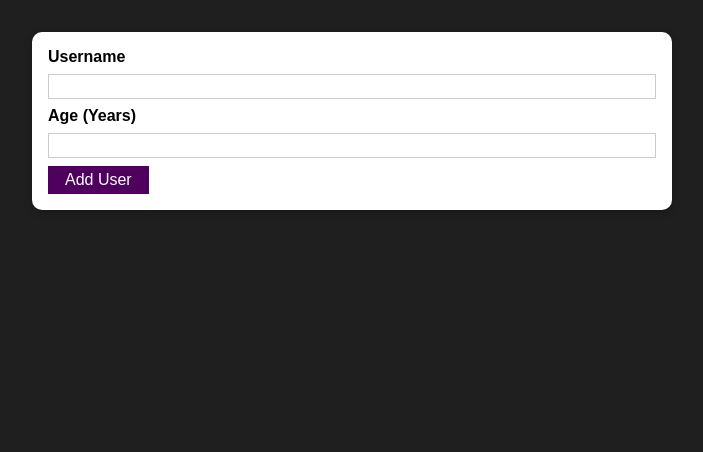
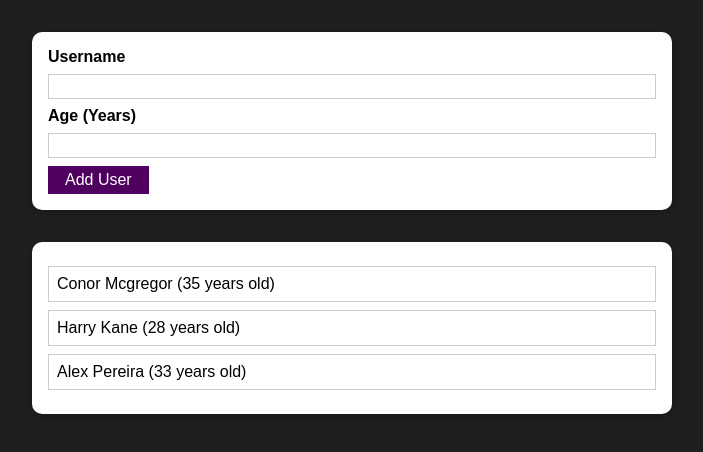
Before and after one commit to JaehyeonPaak/react-user-generator, a React (Create React App) app: page / in a window 1280 px wide. Shown: the top 452 px of the page, without its empty margins (288-991 px from the left). Built offline with nearby package versions, Linux system fonts and the light colour scheme.

Commit message:
feat: adding users list component and managing list of users

```diff
--- a/src/App.js
+++ b/src/App.js
@@ -1,10 +1,38 @@
-import React from 'react';
+import React, { useState } from 'react';
 import AddUser from './components/Users/AddUser.js';
+import UsersList from './components/Users/UsersList.js';
+
+const DUMMY_USERS = [
+  {
+    id: 'u1',
+    name: 'Conor Mcgregor',
+    age: 35
+  },
+  {
+    id: 'u2',
+    name: 'Harry Kane',
+    age: 28
+  },
+  {
+    id: 'u3',
+    name: 'Alex Pereira',
+    age: 33
+  }
+];
 
 function App() {
+  const [usersList, setUsersList] = useState(DUMMY_USERS);
+
+  const addUserHandler = (userName, userAge) => {
+    setUsersList((prevUsersList) => {
+      return [{ id: Math.random().toString(), name: userName, age: userAge }, ...prevUsersList];
+    });
+  };
+
   return (
     <div>
-      <AddUser></AddUser>
+      <AddUser onAddUser={addUserHandler}></AddUser>
+      <UsersList users={usersList}></UsersList>
     </div>
   );
 }
--- a/src/components/Users/AddUser.js
+++ b/src/components/Users/AddUser.js
@@ -18,8 +18,10 @@ const AddUser = (props) => {
             return;
         }
 
-        setEnteredUserName((prev) => '');
-        setEnteredAge((prev) => '');
+        props.onAddUser(enteredUserName, enteredAge);
+
+        setEnteredUserName('');
+        setEnteredAge('');
     };
 
     const usernameChangeHandler = (e) => {
--- /dev/null
+++ b/src/components/Users/UsersList.js
@@ -0,0 +1,20 @@
+import styles from './UsersList.module.css';
+import Card from '../UI/Card.js';
+
+const UsersList = (props) => {
+    return(
+        <Card className={styles.users}>
+            <ul>
+                {props.users.map((user) => {
+                    return (
+                        <li key={user.id}>
+                            {user.name} ({user.age} years old)
+                        </li>
+                    );
+                })}
+            </ul>
+        </Card>
+    );
+};
+
+export default UsersList;
--- /dev/null
+++ b/src/components/Users/UsersList.module.css
@@ -0,0 +1,16 @@
+.users {
+    margin: 2rem auto;
+    width: 90%;
+    max-width: 40rem;
+  }
+
+  .users ul {
+    list-style: none;
+    padding: 1rem;
+  }
+
+  .users li {
+    border: 1px solid #ccc;
+    margin: 0.5rem 0;
+    padding: 0.5rem;
+  }
```
